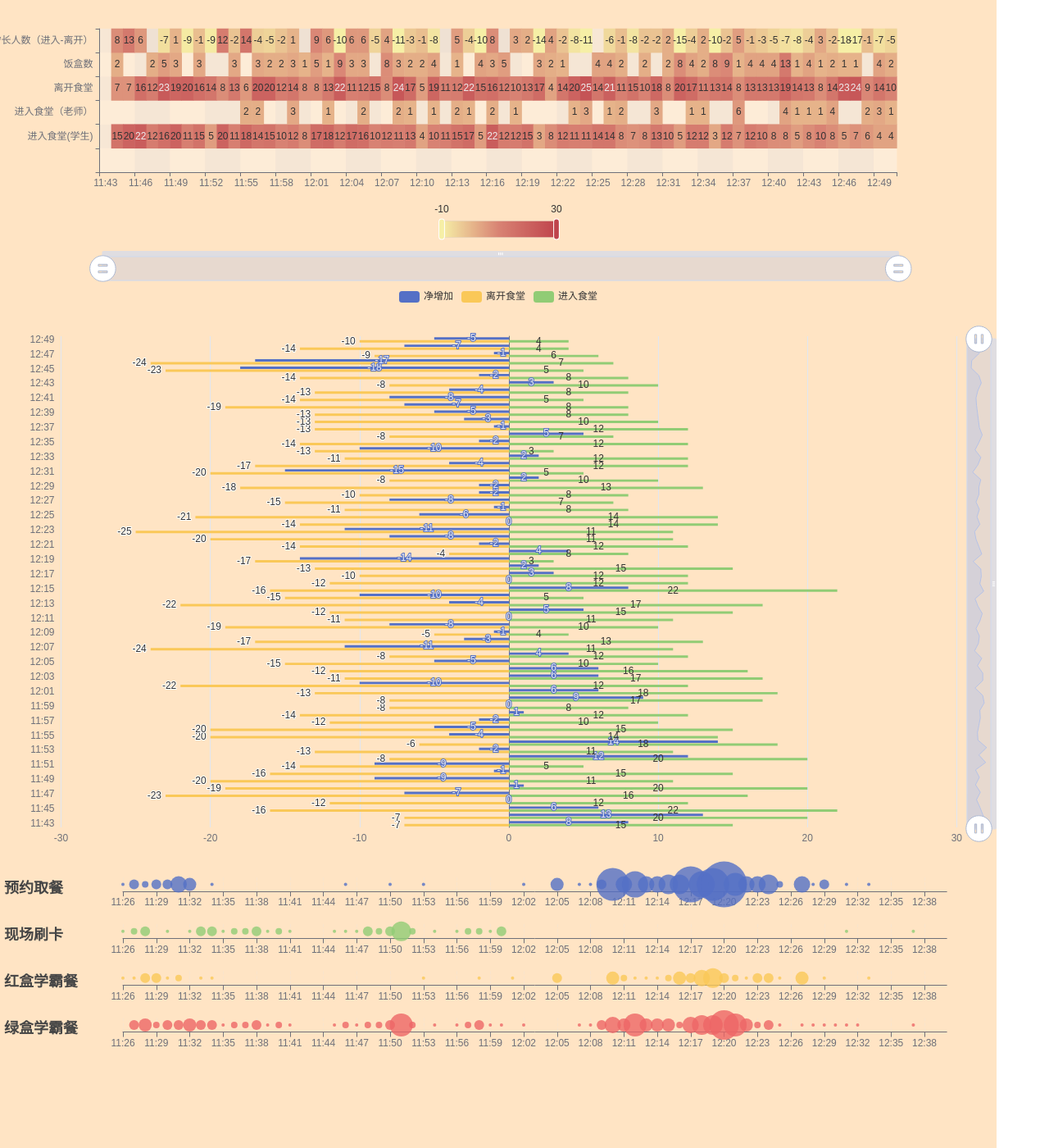
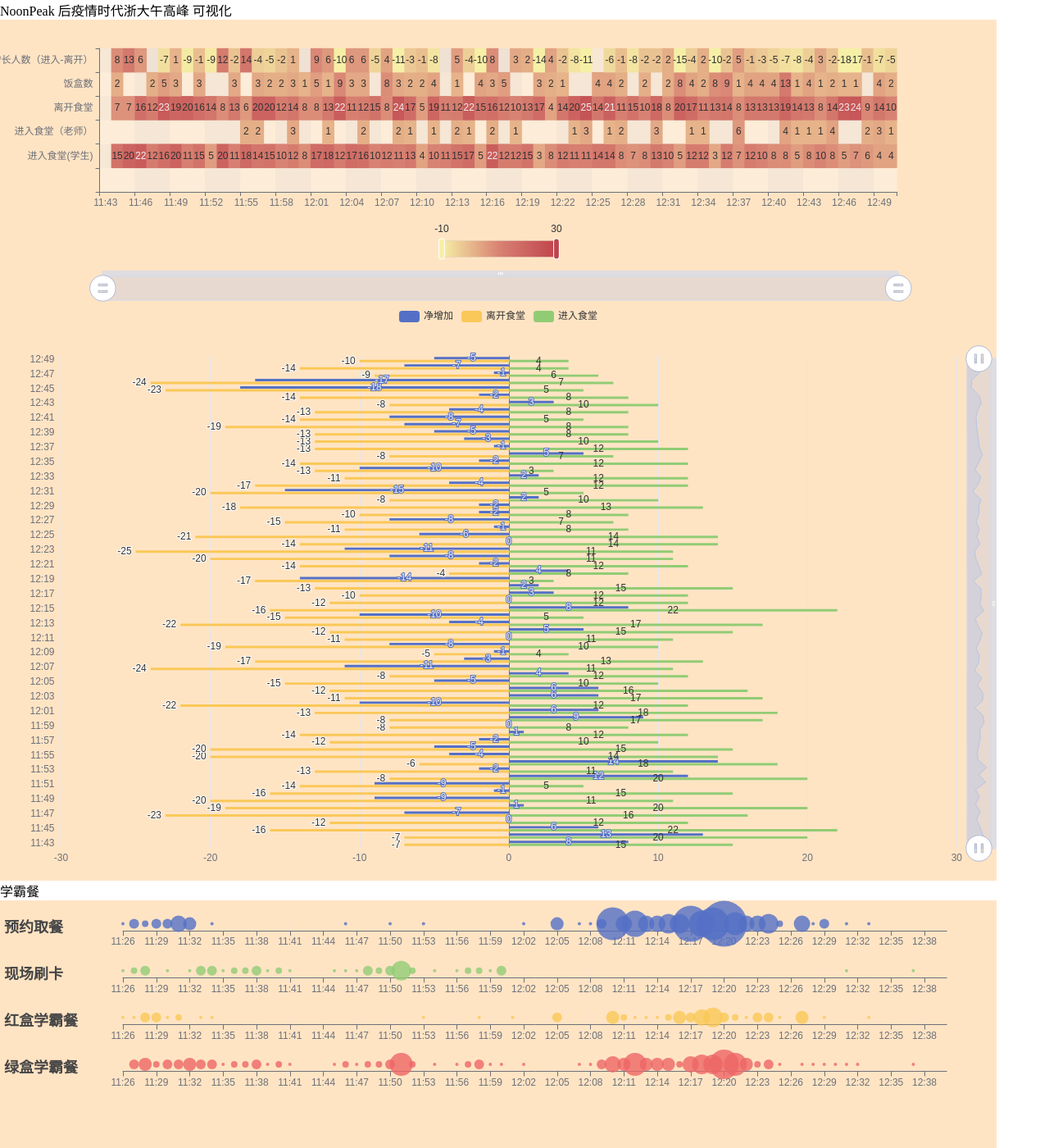
Before and after one commit to qkwl2001/qkwl2001.github.io, a Jekyll site: the page index.html, which Jekyll copies as it is, in a window 1280 px wide and 1400 px high. Shown: the whole window at 82% size. Built offline with Jekyll 4.4.1, drawn with Linux system fonts in a browser that asks for light colours; nearby versions of some CDN libraries.

Commit message:
Update index.html

```diff
--- a/index.html
+++ b/index.html
@@ -6,6 +6,9 @@
     </head>
 
     <body style="height: 100%; margin: 0">
+        <div>
+            NoonPeak 后疫情时代浙大午高峰 可视化
+        </div>
         <div id="heatmap" class="css1" >
         <script type="text/javascript" src="https://cdn.jsdelivr.net/npm/echarts@5.0.1/dist/echarts.min.js"></script>
         <script type="text/javascript" src="assistjs/heatmap.js"></script>
@@ -15,7 +18,7 @@
             <script type="text/javascript" src="https://cdn.jsdelivr.net/npm/echarts@5.0.1/dist/echarts.min.js"></script>
             <script src="assistjs/barneg.js" type="text/javascript"></script>
         </div>
-
+        <div>学霸餐</div>
         <div id="scatter" class="css1" >
             <script type="text/javascript" src="https://cdn.jsdelivr.net/npm/echarts@5.0.1/dist/echarts.min.js"></script>
             <script src="assistjs/scatter.js" type="text/javascript"></script>
```
